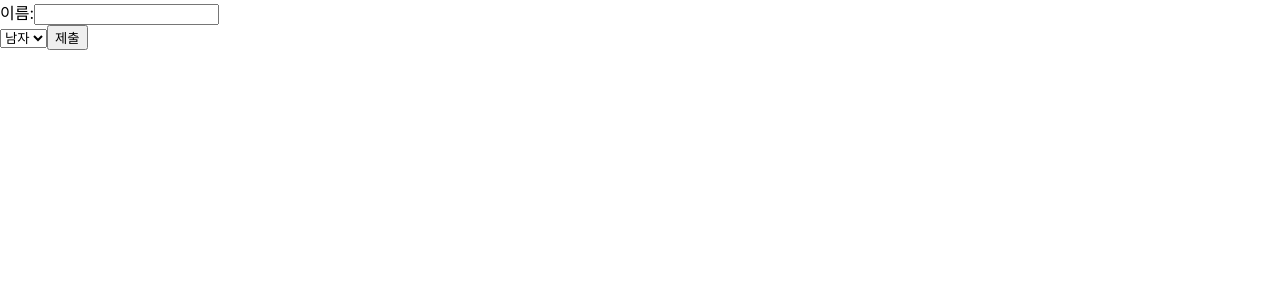
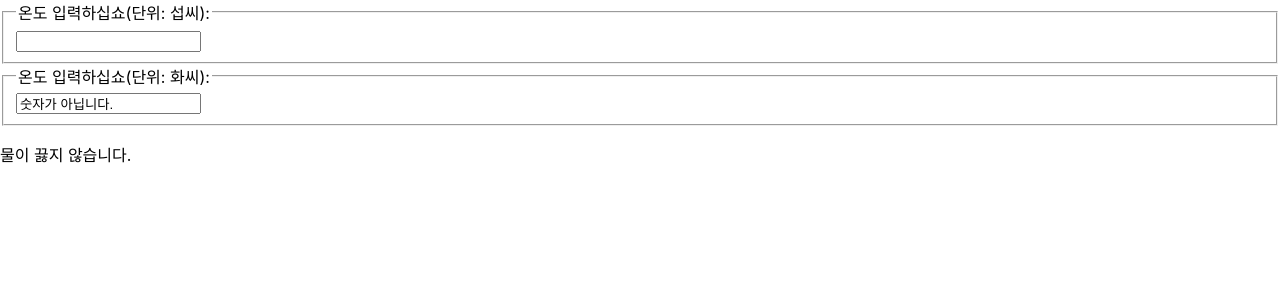
Before and after one commit to drather/react-study, a React (Create React App) app: page / in a window 1280 px wide. Shown: the top 300 px of the page. Built offline with nearby package versions, Linux system fonts and the light colour scheme.

Commit message:
ch12: shared componenet state

```diff
--- /dev/null
+++ b/src/ch12/Calculator.jsx
@@ -0,0 +1,67 @@
+import React, {useState} from "react";
+import TemperatureInput  from "./TemperatureInput";
+
+function BoilingVerdict(props) {
+    if (props.celsius>= 100) {
+        return <p>물이 끓습니다</p>;
+    }
+    return <p>물이 끓지 않습니다.</p>
+}
+
+function toC(fTemp) {
+    return ((fTemp -32 ) * 5 ) / 9;
+}
+
+function toF(cTemp) {
+    return (cTemp * 9) / 5 + 32;
+}
+
+function tryConvert(temperature, convert) {
+    const input = parseFloat(temperature);
+    if (Number.isNaN(input)) {
+        return "숫자가 아닙니다. ";
+    }
+
+    const output = convert(input);
+    const rounded = Math.round(output * 1000) / 1000;
+    return rounded.toString();
+}
+
+function Calculator(props) {
+    const [temperature, setTemperature] = useState("");
+    const [scale, setScale] = useState("c");
+
+    const handleCelsiusChange = (temperature) => {
+        setTemperature(temperature);
+        setScale("c");
+    };
+
+    const handleFahChange= (temperature) => {
+        setTemperature(temperature);
+        setScale("f");
+    };
+
+    const celsius =
+        scale === "f" ? tryConvert(temperature, toC): temperature;
+    const fah =
+        scale === "c" ? tryConvert(temperature, toF) : temperature;
+
+    return (
+        <div>
+            <TemperatureInput
+                scale="c"
+                temperature={celsius}
+                onTemperatureChange={handleCelsiusChange}
+            />
+            <TemperatureInput
+                scale="f"
+                temperature={fah}
+                onTemperatureChange={handleFahChange}
+            />
+            <BoilingVerdict celsius={parseFloat(celsius)} />
+        </div>
+    );
+}
+
+
+export default Calculator;
--- /dev/null
+++ b/src/ch12/TemperatureInput.jsx
@@ -0,0 +1,21 @@
+const scaleNames = {
+    c: "섭씨",
+    f: "화씨",
+};
+
+function TemperatureInput(props) {
+    const handleChange = (event) => {
+        props.onTemperatureChange(event.target.value);
+    };
+
+    return (
+        <fieldset>
+            <legend>
+                온도 입력하십쇼(단위: {scaleNames[props.scale]}):
+            </legend>
+            <input value={props.temperature} onChange={handleChange} />
+        </fieldset>
+    );
+}
+
+export default TemperatureInput;
--- a/src/index.js
+++ b/src/index.js
@@ -22,6 +22,7 @@
 import AttendanceBookWithKeyFormattedString from './ch10/AttendanceBook';
 import AttendanceBookWithKeyIndex from './ch10/AttendanceBook';
 import SignUp from './ch11/SignUp';
+import Calculator from './ch12/Calculator';
 
 
 // ch04
@@ -90,9 +91,17 @@
 
 
 //ch11
+// ReactDOM.render(
+//   <React.StrictMode>
+//     <SignUp/>
+//   </React.StrictMode>,
+//   document.getElementById('root')
+// );
+
+//ch12
 ReactDOM.render(
   <React.StrictMode>
-    <SignUp/>
+    <Calculator/>
   </React.StrictMode>,
   document.getElementById('root')
 );
```
